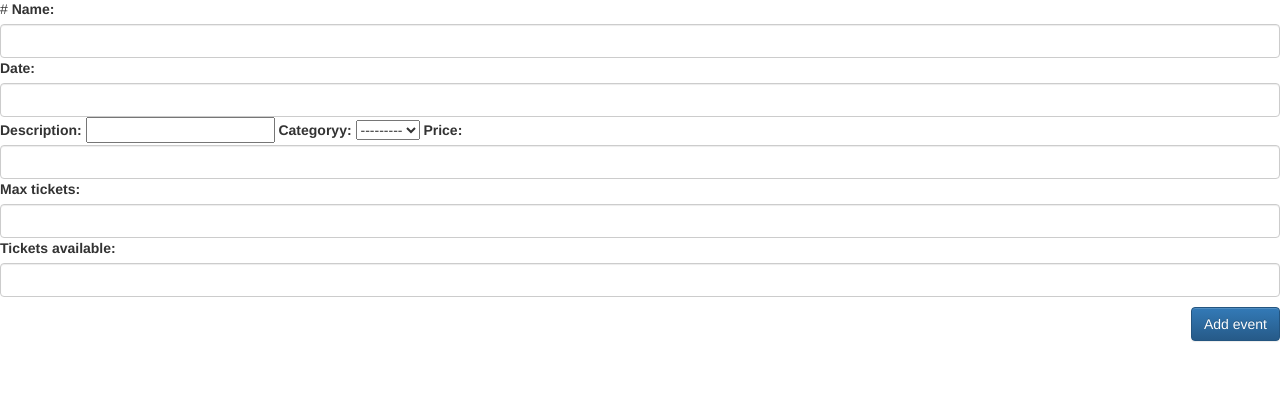
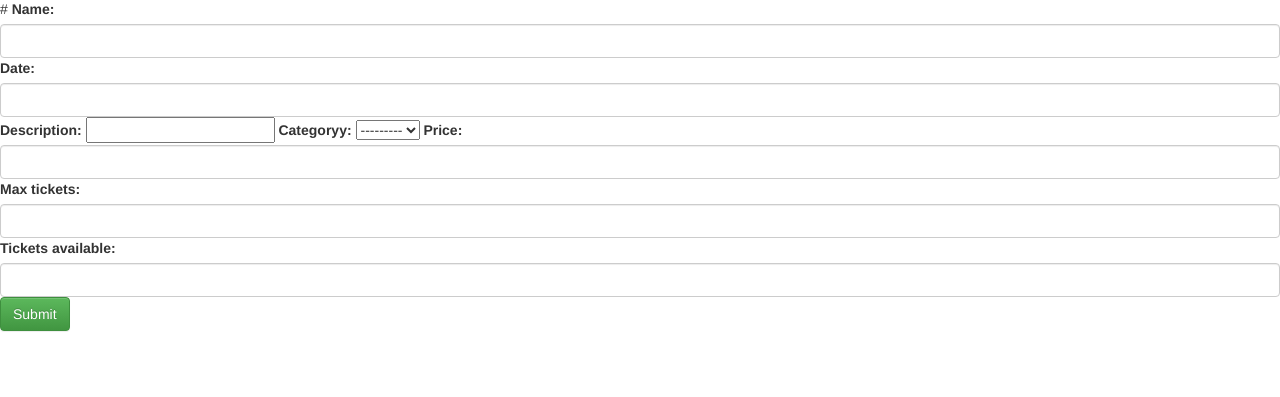
Before and after one commit to aslaugsol/Verkl2, a Django app: template django_projects/Event_driven/templates/events/update_event.html in a window 1280 px wide. Shown: the part 73-470 px from the top of the page. Run offline with Django 4.2, Linux system fonts and the light colour scheme; the template is opened without the code that fills it: values that come from a table or form of the project are taken from there, others are empty.

Commit message:
Update update_event.html

```diff
--- a/django_projects/Event_driven/templates/events/update_event.html
+++ b/django_projects/Event_driven/templates/events/update_event.html
@@ -1,9 +1,9 @@
 {% extends 'base.html' %}
 {% block content %}
-    <form class="form form-horizontal" method="post">
+    <form class="form form-horizontal" method="POST">
    {% url 'update_event' id %}
         {% csrf_token %}
     {{ form }}
-    <imput type="submit" value="Update" class="btn btn-primary pull-right" style="clear:both; margin: 10px 0">Add event</imput>
+    <input type="submit" value="Submit" class="btn btn-success" > </input>
     </form>
 {% endblock %}
```
